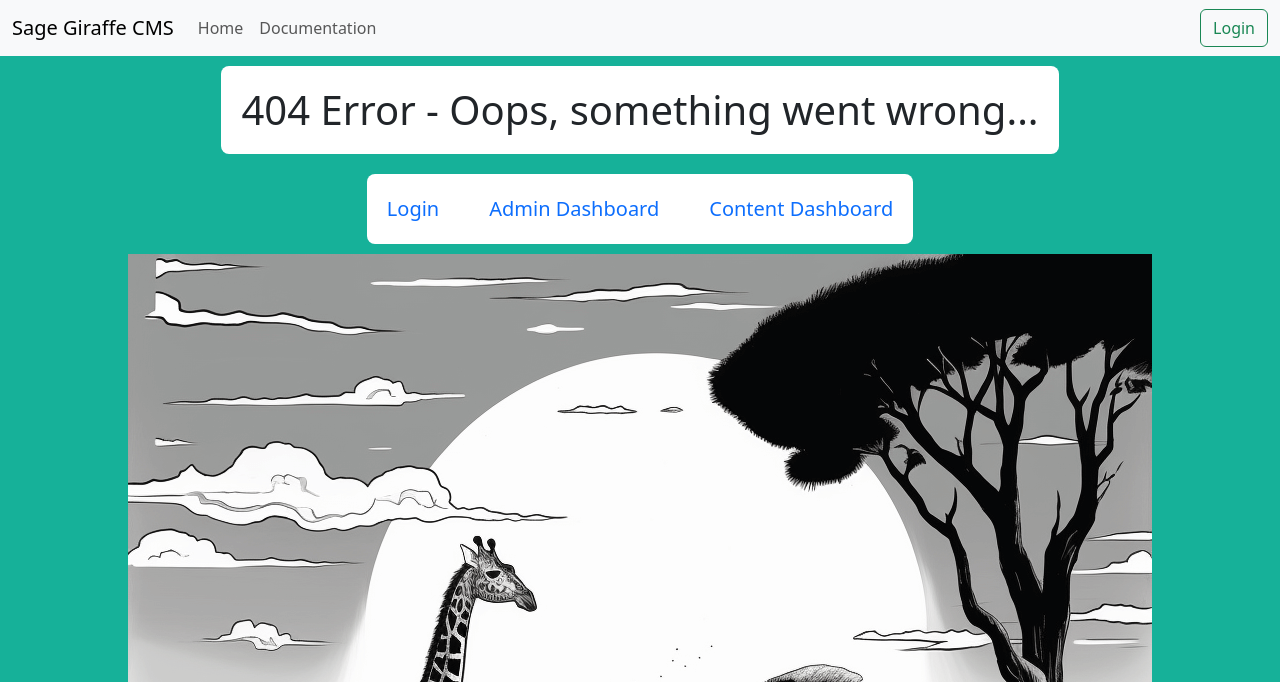
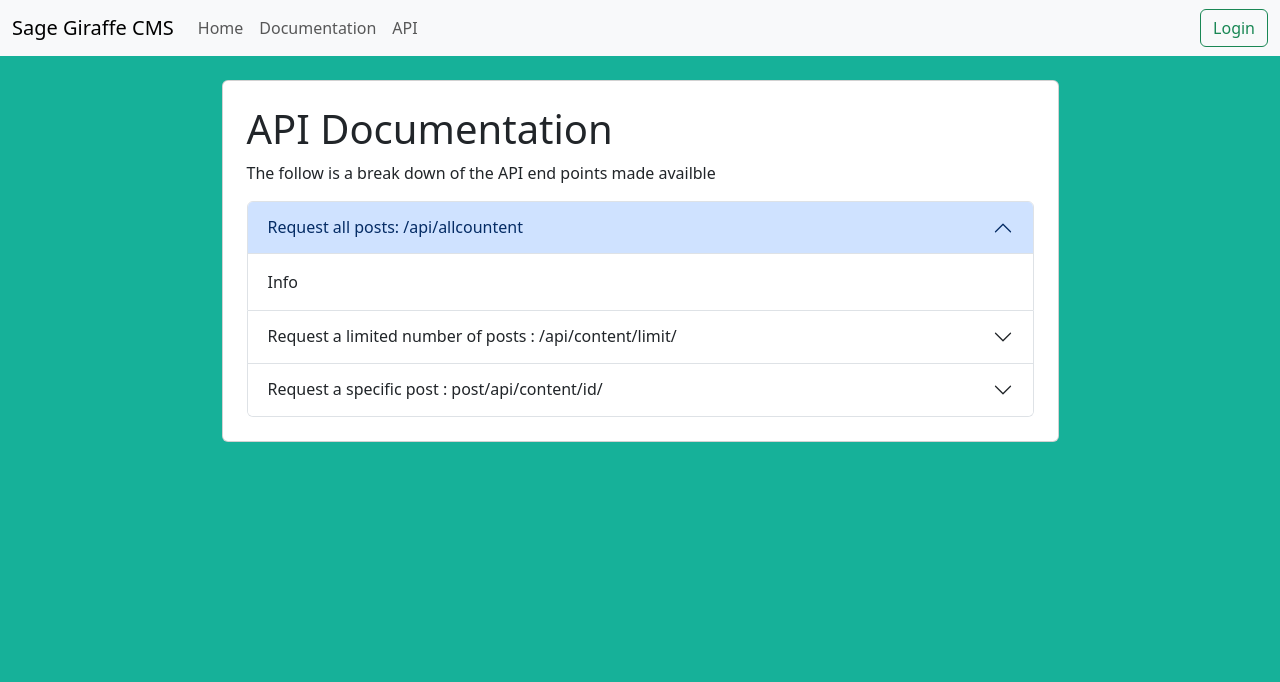
Before and after one commit to Hack-Weekly/sage-giraffe-headless-cms, a Flask app: page /docs-api in a window 1280 px wide. Shown: the top 682 px of the page. After the commit the page ends 442 px from the top, so only its background shows below. Run offline with Flask 2, Linux system fonts and the light colour scheme.

Commit message:
API DOCUMENTS
-Add docs_api
-Add Route
-Add link on base.html

```diff
--- a/routes.py
+++ b/routes.py
@@ -20,6 +20,10 @@ def index():
 @cms.route('/docs')
 def docs():
     return render_template('docs.html')
+
+@cms.route('/docs-api')
+def docs_api():
+    return render_template('docs_api.html')
 
 @cms.route('/log', methods=['GET'])
 @login_required
--- a/templates/base.html
+++ b/templates/base.html
@@ -1,28 +1,48 @@
 <!DOCTYPE html>
 <html lang="en">
-
   <head>
     <meta charset="UTF-8" />
     <meta http-equiv="X-UA-Compatible" content="IE=edge" />
     <meta name="viewport" content="width=device-width, initial-scale=1.0" />
-  <link rel="stylesheet" href="{{url_for('static', filename='css/base-styles.css')}}" />
-  <link href="https://cdn.jsdelivr.net/npm/bootstrap@5.3.0/dist/css/bootstrap.min.css" rel="stylesheet"
-    integrity="sha384-9ndCyUaIbzAi2FUVXJi0CjmCapSmO7SnpJef0486qhLnuZ2cdeRhO02iuK6FUUVM" crossorigin="anonymous" />
+    <link
+      rel="stylesheet"
+      href="{{url_for('static', filename='css/base-styles.css')}}"
+    />
+    <link
+      href="https://cdn.jsdelivr.net/npm/bootstrap@5.3.0/dist/css/bootstrap.min.css"
+      rel="stylesheet"
+      integrity="sha384-9ndCyUaIbzAi2FUVXJi0CjmCapSmO7SnpJef0486qhLnuZ2cdeRhO02iuK6FUUVM"
+      crossorigin="anonymous"
+    />
     {% block head %}{% endblock %}
   </head>
 
   <body>
     <nav class="navbar navbar-expand-lg bg-body-tertiary">
       <div class="container-fluid">
-      <a class="navbar-brand" href="{{url_for('cms.index')}}">Sage Giraffe CMS</a>
-      <button class="navbar-toggler" type="button" data-bs-toggle="collapse" data-bs-target="#navbarSupportedContent"
-        aria-controls="navbarSupportedContent" aria-expanded="false" aria-label="Toggle navigation">
+        <a class="navbar-brand" href="{{url_for('cms.index')}}"
+          >Sage Giraffe CMS</a
+        >
+        <button
+          class="navbar-toggler"
+          type="button"
+          data-bs-toggle="collapse"
+          data-bs-target="#navbarSupportedContent"
+          aria-controls="navbarSupportedContent"
+          aria-expanded="false"
+          aria-label="Toggle navigation"
+        >
           <span class="navbar-toggler-icon"></span>
         </button>
         <div class="collapse navbar-collapse" id="navbarSupportedContent">
           <ul class="navbar-nav me-auto mb-2 mb-lg-0">
             <li class="nav-item">
-            <a class="nav-link" aria-current="page" href="{{url_for('cms.index')}}">Home</a>
+              <a
+                class="nav-link"
+                aria-current="page"
+                href="{{url_for('cms.index')}}"
+                >Home</a
+              >
             </li>
             {% if current_user.is_authenticated %} {% if current_user.role ==
             'admin' %}
@@ -35,23 +55,33 @@
             </li>
             {% endif %}
             <li class="nav-item">
-            <a class="nav-link" href="{{url_for('cms.docs')}}">Documentation</a>
+              <a class="nav-link" href="{{url_for('cms.docs')}}"
+                >Documentation</a
+              >
+            </li>
+            <li class="nav-item">
+              <a class="nav-link" href="{{url_for('cms.docs_api')}}">API</a>
             </li>
           </ul>
           <div>
             {% if current_user.is_authenticated %}
-          <a href="{{url_for('cms.logout')}}" class="btn btn-outline-danger">Logout</a>
+            <a href="{{url_for('cms.logout')}}" class="btn btn-outline-danger"
+              >Logout</a
+            >
             {% else %}
-          <a href="{{url_for('cms.login')}}" class="btn btn-outline-success">Login</a>
+            <a href="{{url_for('cms.login')}}" class="btn btn-outline-success"
+              >Login</a
+            >
             {% endif %}
           </div>
         </div>
       </div>
     </nav>
     {% block body %}{% endblock %}
-  <script src="https://cdn.jsdelivr.net/npm/bootstrap@5.3.0/dist/js/bootstrap.bundle.min.js"
+    <script
+      src="https://cdn.jsdelivr.net/npm/bootstrap@5.3.0/dist/js/bootstrap.bundle.min.js"
       integrity="sha384-geWF76RCwLtnZ8qwWowPQNguL3RmwHVBC9FhGdlKrxdiJJigb/j/68SIy3Te4Bkz"
-    crossorigin="anonymous"></script>
+      crossorigin="anonymous"
+    ></script>
   </body>
-
 </html>
--- /dev/null
+++ b/templates/docs_api.html
@@ -0,0 +1,77 @@
+{% extends 'base.html' %} {% block head %}
+<title>New User</title>
+{% endblock %} {% block body %}
+<div class="container mt-4">
+  <div class="w-75 mx-auto">
+    <div class="card p-4">
+      <h1>API Documentation</h1>
+      <p>The follow is a break down of the API end points made availble</p>
+      <div class="accordion" id="accordionExample">
+        <div class="accordion-item">
+          <h2 class="accordion-header">
+            <button
+              class="accordion-button"
+              type="button"
+              data-bs-toggle="collapse"
+              data-bs-target="#endpointOne"
+              aria-expanded="true"
+              aria-controls="endpointOne"
+            >
+              Request all posts: /api/allcountent
+            </button>
+          </h2>
+          <div
+            id="endpointOne"
+            class="accordion-collapse collapse show"
+            data-bs-parent="#accordionExample"
+          >
+            <div class="accordion-body">Info</div>
+          </div>
+        </div>
+        <div class="accordion-item">
+          <h2 class="accordion-header">
+            <button
+              class="accordion-button collapsed"
+              type="button"
+              data-bs-toggle="collapse"
+              data-bs-target="#endpointTwo"
+              aria-expanded="false"
+              aria-controls="endpointTwo"
+            >
+            Request a limited number of posts : /api/content/limit/<int:limit>
+            </button>
+          </h2>
+          <div
+            id="endpointTwo"
+            class="accordion-collapse collapse"
+            data-bs-parent="#accordionExample"
+          >
+            <div class="accordion-body">info</div>
+          </div>
+        </div>
+        <div class="accordion-item">
+          <h2 class="accordion-header">
+            <button
+              class="accordion-button collapsed"
+              type="button"
+              data-bs-toggle="collapse"
+              data-bs-target="#endpointThree"
+              aria-expanded="false"
+              aria-controls="endpointThree"
+            >
+            Request a specific post : post/api/content/id/<int:content_id>
+            </button>
+          </h2>
+          <div
+            id="endpointThree"
+            class="accordion-collapse collapse"
+            data-bs-parent="#accordionExample"
+          >
+            <div class="accordion-body">Info</div>
+          </div>
+        </div>
+      </div>
+    </div>
+  </div>
+</div>
+{% endblock %}
```
Lines whose indentation alone changed are shown as unchanged.
